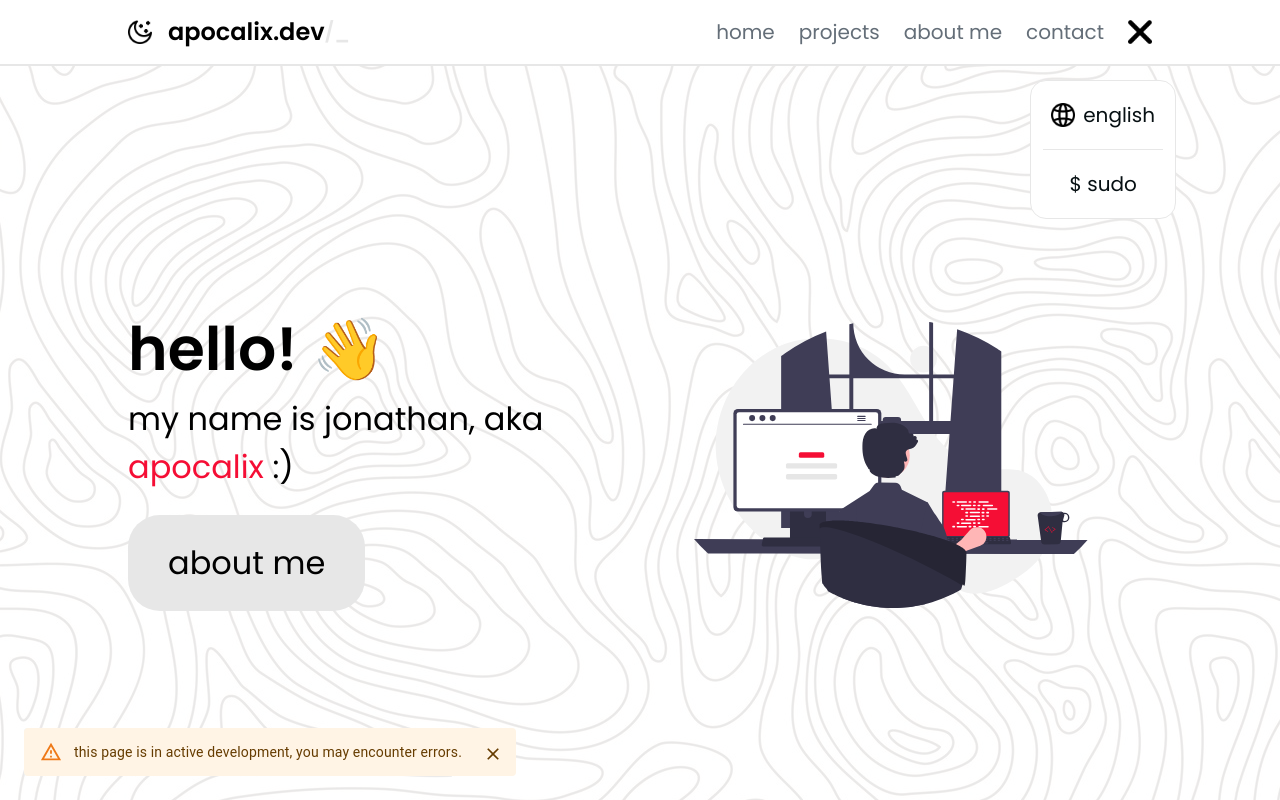
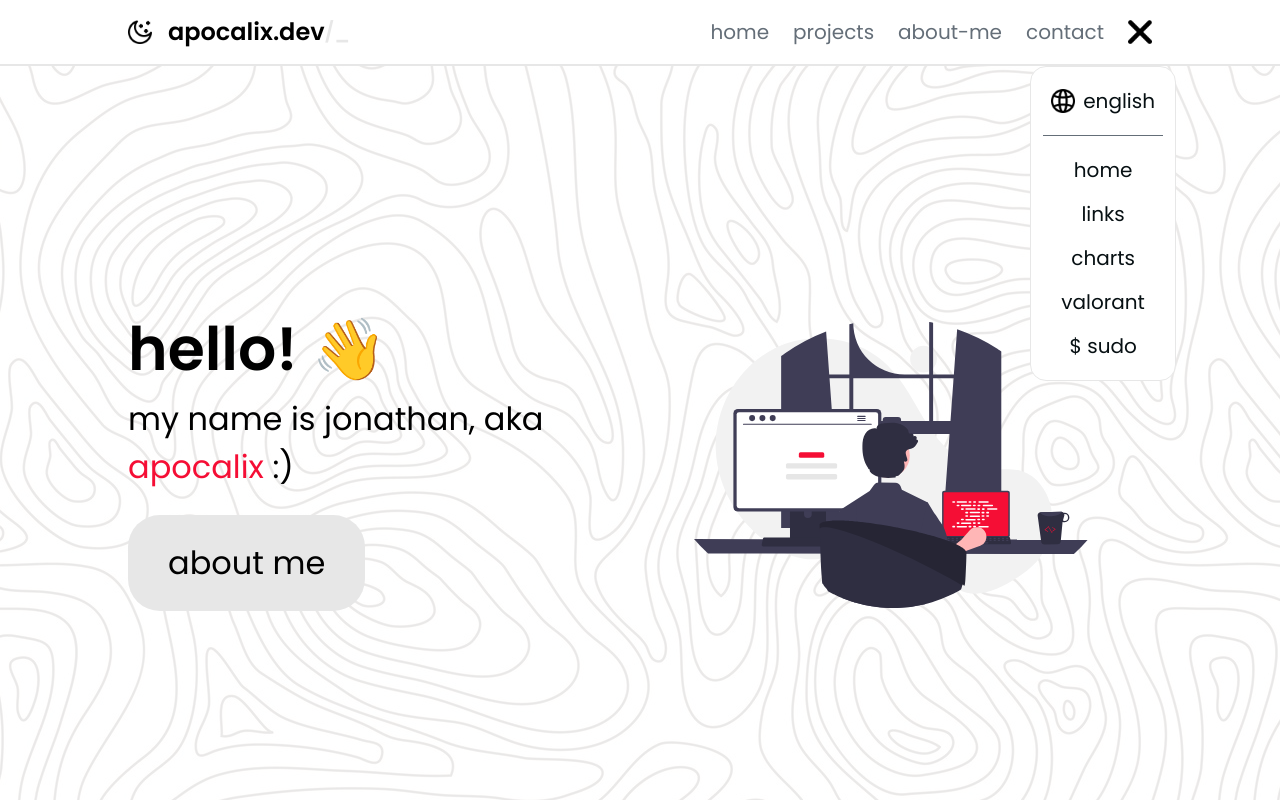
Before and after one commit to ApocalixDeLuque/nextjs-apocalix.dev, a Next.js app: page / in a window 1280 px wide. Both pictures are taken after a click on the element 1140 px from the left and 32 px from the top of the page. Shown: the top 800 px of the page. Built offline with nearby package versions, Linux system fonts and the light colour scheme.

Commit message:
fix: navbar bugs
fixed most bugs and todos with navbar.
componentized some repeated code.
minor optimizations.

```diff
--- a/src/components/NavBar.tsx
+++ b/src/components/NavBar.tsx
@@ -1,37 +1,29 @@
-import Image from 'next/image';
+import Image, { StaticImageData } from 'next/image';
 import Link from 'next/link';
 import CustomTooltip from '@/components/utils/CustomTooltip';
 import { useLanguage } from './utils/LanguageContext';
-import { menu, moon, web, close } from '../../public/icons';
+import { menu, moon, web, close, load } from '../../public/icons';
 import { useRouter } from 'next/router';
-import { useEffect, useState } from 'react';
+import { MouseEventHandler, useEffect, useState } from 'react';
 
-const Menu = () => {
+const NavLink = ({ text }: { text: string }) => {
+    return (
+        <Link scroll={false} href={`#${text}`}>
+            <p className="hover:text-red transition-all duration-[250ms]">{text}</p>
+        </Link>
+    );
+};
+
+const Menu = ({ hide = false }: { hide: boolean }) => {
     const { getText } = useLanguage();
     return (
-        <nav className="flex flex-col gap-2 lg:hidden">
-            <Link scroll={false} href={`#${getText('home', 'inicio')}`}>
-                <p className="hover:text-red transition-all duration-[250ms]">
-                    {getText('home', 'inicio')}
-                </p>
-            </Link>
-            <Link scroll={false} href={`#${getText('projects', 'proyectos')}`}>
-                <p className="hover:text-red transition-all duration-[250ms]">
-                    {getText('projects', 'proyectos')}
-                </p>
-            </Link>
-            <Link scroll={false} href={`#${getText('about-me', 'sobre-mi')}`}>
-                <p className="hover:text-red transition-all duration-[250ms]">
-                    {getText('about me', 'sobre mí')}
-                </p>
-            </Link>
-            <Link scroll={false} href={`#${getText('contact', 'contacto')}`}>
-                <p className="hover:text-red transition-all duration-[250ms]">
-                    {getText('contact', 'contacto')}
-                </p>
-            </Link>
+        <nav className={`${hide === true ? 'hidden lg:flex gap-6' : 'flex flex-col gap-2 lg:hidden'}`}>
+            <NavLink text={getText('home', 'inicio')} />
+            <NavLink text={getText('projects', 'proyectos')} />
+            <NavLink text={getText('about-me', 'sobre-mi')} />
+            <NavLink text={getText('contact', 'contacto')} />
 
-            <hr className="border-lightgray" />
+            {hide === false ? <hr className="border-gray mb-3" /> : <></>}
         </nav>
     );
 };
@@ -53,7 +45,20 @@ const Navbar = () => {
 
     useEffect(() => {
         setIsMainPage(router.pathname === '/');
-    }, [router.pathname]);
+        setCurrentPath(router.asPath);
+        setText(router.asPath);
+
+        const handleRouteChange = (url: string) => {
+            setCurrentPath(url);
+            setText(url);
+        };
+
+        router.events.on('hashChangeComplete', handleRouteChange);
+
+        return () => {
+            router.events.off('hashChangeComplete', handleRouteChange);
+        };
+    }, [router.pathname, router.asPath, router.events]);
 
     useEffect(() => {
         const handleRouteChange = (url: string) => {
@@ -94,20 +99,58 @@ const Navbar = () => {
 
     const [toggleMenu, setToggleMenu] = useState(false);
 
+    const ToggleIcon = ({ src = load, toggle }: { src: StaticImageData; toggle: boolean }) => {
+        return (
+            <div className="flex select-none items-center justify-center rounded-[16px] gap-2 group hover:cursor-pointer" onClick={() => setToggleMenu(toggle)}>
+                <Image src={src} alt="img" className="w-6 h-6" />
+            </div>
+        );
+    };
+
+    const MenuNavLink = ({
+        text,
+        img,
+        hoverText,
+        navigationLink = '',
+        onClick
+    }: {
+        text: string;
+        img?: StaticImageData;
+        hoverText: string;
+        navigationLink?: string;
+        onClick?: MouseEventHandler<HTMLAnchorElement> | undefined;
+    }) => {
+        return (
+            <CustomTooltip followCursor title={<p>{hoverText}</p>}>
+                <Link
+                    className="flex items-center justify-center p-2 bg-transparent rounded-[16px] gap-2 hover:bg-red transition-all duration-[250ms] group hover:cursor-pointer"
+                    scroll={false}
+                    href={`${navigationLink}`}
+                    onClick={onClick}
+                >
+                    {img ? (
+                        <Image
+                            src={img}
+                            alt="img"
+                            className="opacity-60 xl:opacity-100 w-4 xl:w-6 aspect-square group-hover:invert group-hover:opacity-100 transition-all duration-[250ms]"
+                        />
+                    ) : (
+                        <></>
+                    )}
+
+                    <p className="xl:text-dark text-gray flex group-hover:text-light transition-all duration-[250ms]">{text}</p>
+                </Link>
+            </CustomTooltip>
+        );
+    };
+
     return (
         <section className="w-full flex justify-center sticky top-0 z-10 border-b-2 border-lightgray bg-light py-4 px-4 xs:px-16 xl:px-32 3xl:py-8">
             <div className="text-[19px] xl:text-xl 2xl:text-2xl 3xl:text-3xl w-full h-fit flex items-center justify-between max-w-[1800px]">
                 <div className="flex font-semibold items-center justify-center">
-                    <Link
-                        scroll={false}
-                        className="flex items-center gap-2 sm:gap-4"
-                        href="/"
-                        onClick={scrollToTop}
-                    >
+                    <Link scroll={false} className="flex items-center gap-2 sm:gap-4" href="/" onClick={scrollToTop}>
                         <Image className="w-6 h-6 flex" src={moon} alt="logo" />
-                        <p className="xl:text-2xl 2xl:text-3xl 3xl:text-4xl ">
-                            apocalix.dev
-                        </p>
+                        <p className="xl:text-2xl 2xl:text-3xl 3xl:text-4xl ">apocalix.dev</p>
                     </Link>
                     <div className="hidden xxs:flex">
                         <p className="text-lightgray">
@@ -117,110 +160,55 @@ const Navbar = () => {
                     </div>
                 </div>
                 <div className="flex items-center justify-center text-gray gap-6">
-                    {/* TODO: add an "other" button to navigate to pages shown in footer */}
-                    {isMainPage && (
-                        <nav className=" hidden lg:flex gap-6">
-                            <Link
-                                scroll={false}
-                                href={`#${getText('home', 'inicio')}`}
-                            >
-                                <p className="hover:text-red transition-all duration-[250ms]">
-                                    {getText('home', 'inicio')}
-                                </p>
-                            </Link>
-                            <Link
-                                scroll={false}
-                                href={`#${getText('projects', 'proyectos')}`}
-                            >
-                                <p className="hover:text-red transition-all duration-[250ms]">
-                                    {getText('projects', 'proyectos')}
-                                </p>
-                            </Link>
-                            <Link
-                                scroll={false}
-                                href={`#${getText('about-me', 'sobre-mi')}`}
-                            >
-                                <p className="hover:text-red transition-all duration-[250ms]">
-                                    {getText('about me', 'sobre mí')}
-                                </p>
-                            </Link>
-                            <Link
-                                scroll={false}
-                                href={`#${getText('contact', 'contacto')}`}
-                            >
-                                <p className="hover:text-red transition-all duration-[250ms]">
-                                    {getText('contact', 'contacto')}
-                                </p>
-                            </Link>
-                        </nav>
-                    )}
-                    {toggleMenu ? (
-                        <div
-                            className="flex select-none items-center justify-center rounded-[16px] gap-2 group hover:cursor-pointer"
-                            onClick={() => setToggleMenu(false)}
-                        >
-                            <Image src={close} alt="web" className="w-6 h-6" />
-                        </div>
-                    ) : (
-                        <div
-                            className="flex select-none items-center justify-center rounded-[16px] gap-2 group hover:cursor-pointer"
-                            onClick={() => setToggleMenu(true)}
-                        >
-                            <Image src={menu} alt="web" className="w-6 h-6" />
-                        </div>
-                    )}
+                    {isMainPage && <Menu hide />}
+                    {toggleMenu ? <ToggleIcon src={close} toggle={false} /> : <ToggleIcon src={menu} toggle={true} />}
                     {toggleMenu && (
-                        <div className="absolute rounded-[16px] 3xl:text-3xl top-[68px] sm:top-[80px] right-1 xs:right-[12px] sm:right-[52px] xl:right-[104px] flex flex-col text-center gap-3 bg-light p-3 border border-lightgray select-none">
-                            {isMainPage && <Menu />}
+                        <div className="absolute rounded-[16px] 3xl:text-3xl top-[62.5px] xl:top-[66px] 2xl:top-[70px] 3xl:top-[106px] right-1 xs:right-[12px] sm:right-[52px] xl:right-[104px] 3xl:right-auto 3xl:translate-x-64 flex flex-col text-center bg-light p-3 border border-lightgray select-none">
+                            {isMainPage && <Menu hide={false} />}
 
-                            <CustomTooltip
-                                followCursor
-                                title={
-                                    <p>
-                                        {getText(
-                                            'change to spanish',
-                                            'cambiar a inglés'
-                                        )}
-                                    </p>
-                                }
-                            >
-                                <div
-                                    className="flex items-center justify-center p-2 bg-transparent rounded-[16px] gap-2 hover:bg-red transition-all duration-[250ms] group hover:cursor-pointer"
-                                    onClick={toggleLanguage}
-                                >
-                                    <Image
-                                        src={web}
-                                        alt="web"
-                                        className="opacity-60 xl:opacity-100 w-4 xl:w-6 aspect-square group-hover:invert group-hover:opacity-100 transition-all duration-[250ms]"
-                                    />
-                                    <p className="xl:text-dark text-gray flex group-hover:text-light transition-all duration-[250ms]">
-                                        {getText('english', 'español')}
-                                    </p>
-                                </div>
-                            </CustomTooltip>
+                            <MenuNavLink
+                                text={getText('english', 'español')}
+                                img={web}
+                                hoverText={getText('change to spanish', 'cambiar a inglés')}
+                                navigationLink=""
+                                onClick={toggleLanguage}
+                            />
 
-                            <hr className="border-lightgray" />
+                            <span className="pt-3"></span>
+                            <hr className="border-gray" />
+                            <span className="pt-3"></span>
 
-                            <CustomTooltip
-                                followCursor
-                                title={
-                                    <p>
-                                        {getText(
-                                            'admin login',
-                                            'inicio de admin'
-                                        )}
-                                    </p>
-                                }
-                            >
+                            <MenuNavLink
+                                text={getText('home', 'inicio')}
+                                hoverText={getText('go to home', 'ir a inicio')}
+                                navigationLink="/"
+                                onClick={scrollToTop}
+                            />
+
+                            <MenuNavLink
+                                text={'links'}
+                                hoverText={getText('visit my links', 'visita mis links')}
+                                navigationLink="links"
+                                onClick={scrollToTop}
+                            />
+
+                            <MenuNavLink
+                                text={'charts'}
+                                hoverText={getText('visit my charts', 'visita mis charts')}
+                                navigationLink="charts"
+                                onClick={scrollToTop}
+                            />
+
+                            <MenuNavLink text={'valorant'} hoverText={'valorant tracker'} navigationLink="valorant" onClick={scrollToTop} />
+
+                            <CustomTooltip followCursor title={<p>{getText('admin login', 'inicio de admin')}</p>}>
                                 <Link
                                     scroll={false}
                                     className="flex items-center justify-center p-2 bg-transparent rounded-[16px] gap-2 hover:bg-red transition-all duration-[250ms] group hover:cursor-pointer"
                                     href="/admin"
                                     onClick={scrollToTop}
                                 >
-                                    <p className="xl:text-dark text-gray flex group-hover:text-light transition-all duration-[250ms]">
-                                        $ sudo
-                                    </p>
+                                    <p className="xl:text-dark text-gray flex group-hover:text-light transition-all duration-[250ms]">$ sudo</p>
                                 </Link>
                             </CustomTooltip>
                         </div>
```
Also changed, not shown: src/components/AboutMe.tsx (+24 -98 lines), src/components/Projects.tsx (+10 -36 lines), src/pages/index.tsx (+4 -6 lines), src/pages/links.tsx (+33 -137 lines), 1 other file (tests, documents, lock files or other folders).
